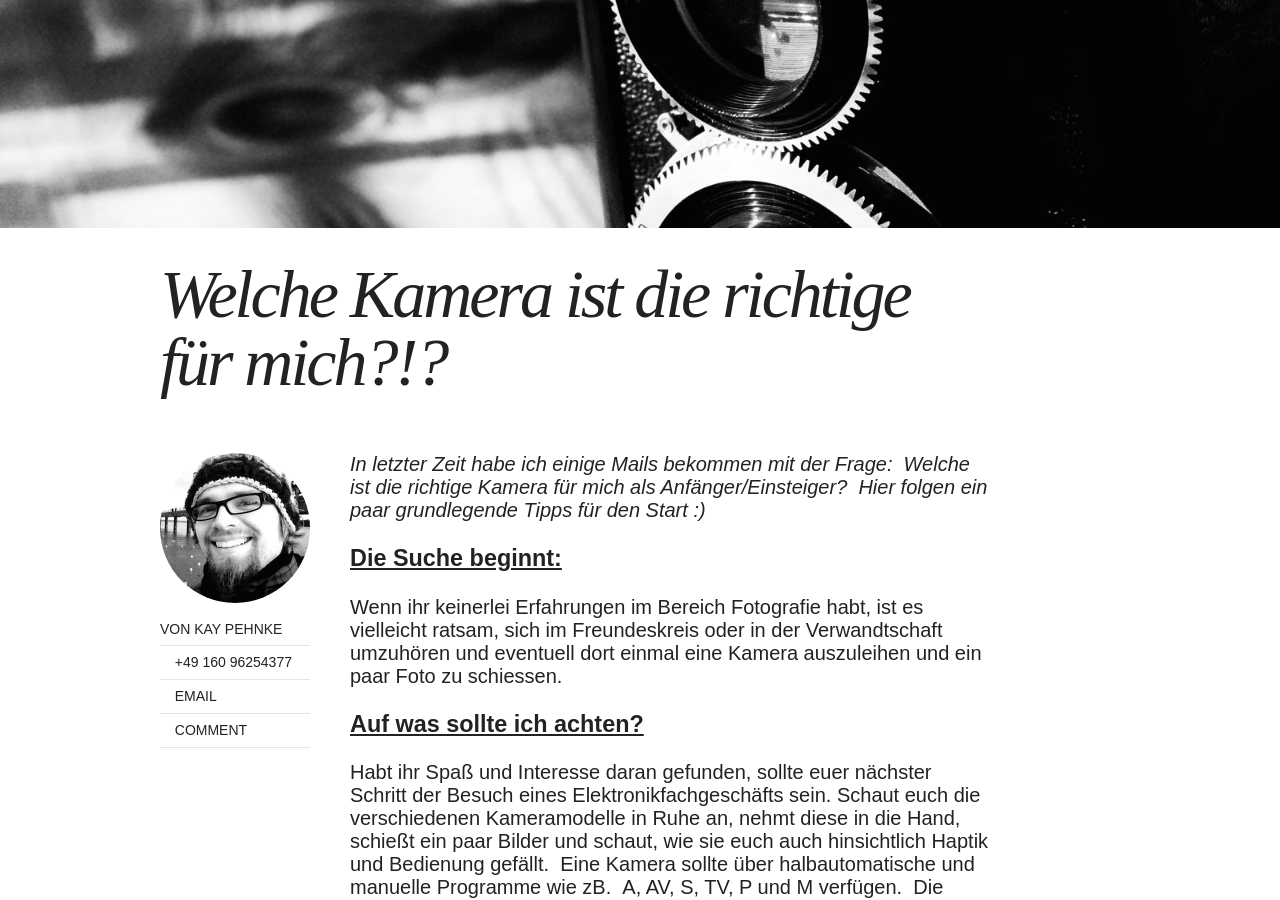
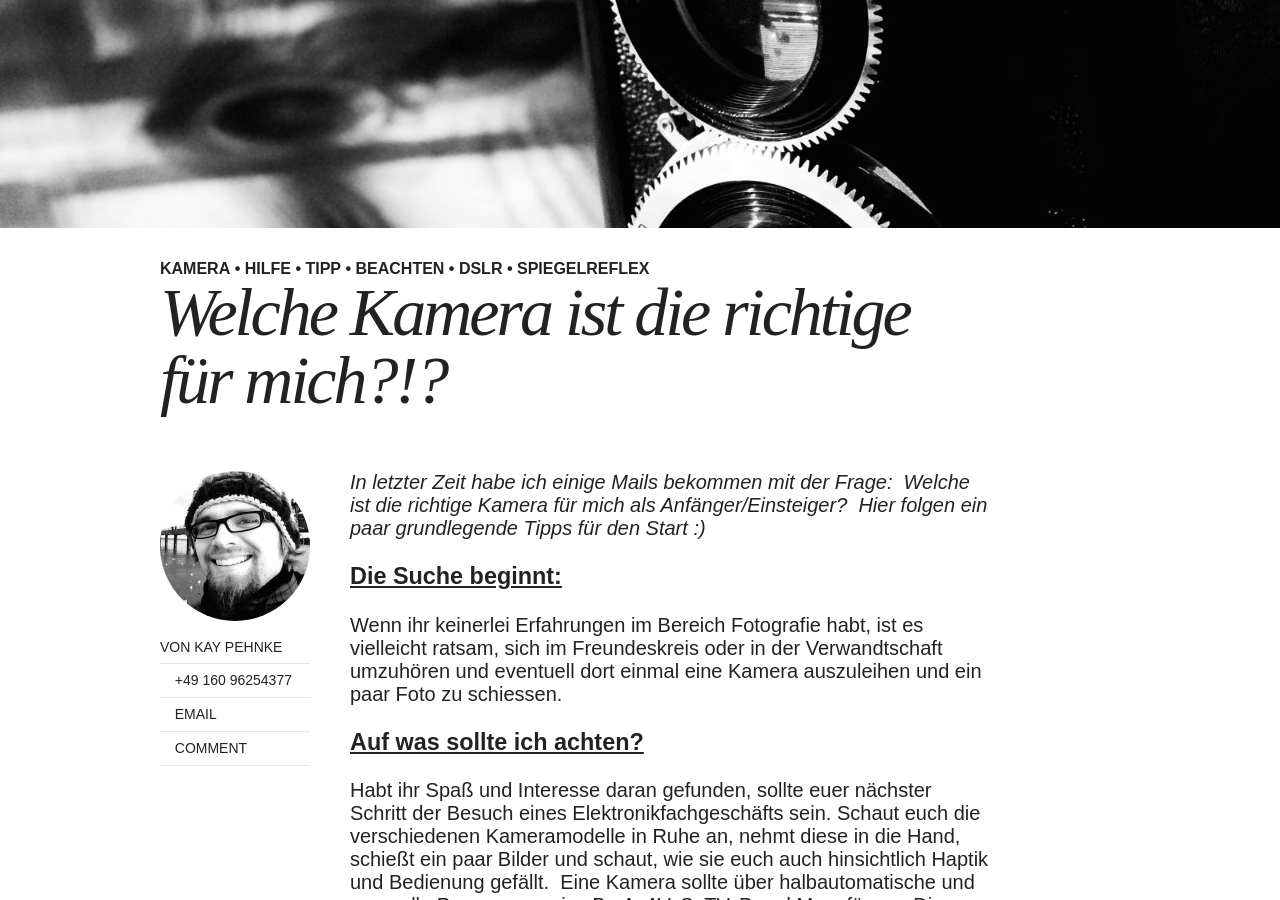
Before and after one commit to kay-pehnke/kay-pehnke.github.io, a Jekyll site: the page built from _posts/2014-04-21-workshop-cam.md, in a window 1280 px wide and 900 px high, scrolled down 358 px. Built offline with Jekyll 4.4.1, drawn with Linux system fonts in a browser that asks for light colours; nearby versions of some CDN libraries; comment, search, counter and statistics services are not loaded.

Commit message:
Blog update (tags)

```diff
--- a/_posts/2014-04-21-workshop-cam.md
+++ b/_posts/2014-04-21-workshop-cam.md
@@ -3,7 +3,7 @@ layout: offer
 title: "Welche Kamera ist die richtige für mich?!?"
 description: "Hilfestellung für Anfänger & Einsteiger"
 category: blog
-tags: []
+tags: [Kamera, Hilfe, Tipp, Beachten, DSLR, Spiegelreflex]
 image:
   feature: cam2.jpg
 comments: true
```
Also changed, not shown: _posts/2014-04-30-workshop-Stefphie.md (+1 -1 lines).
